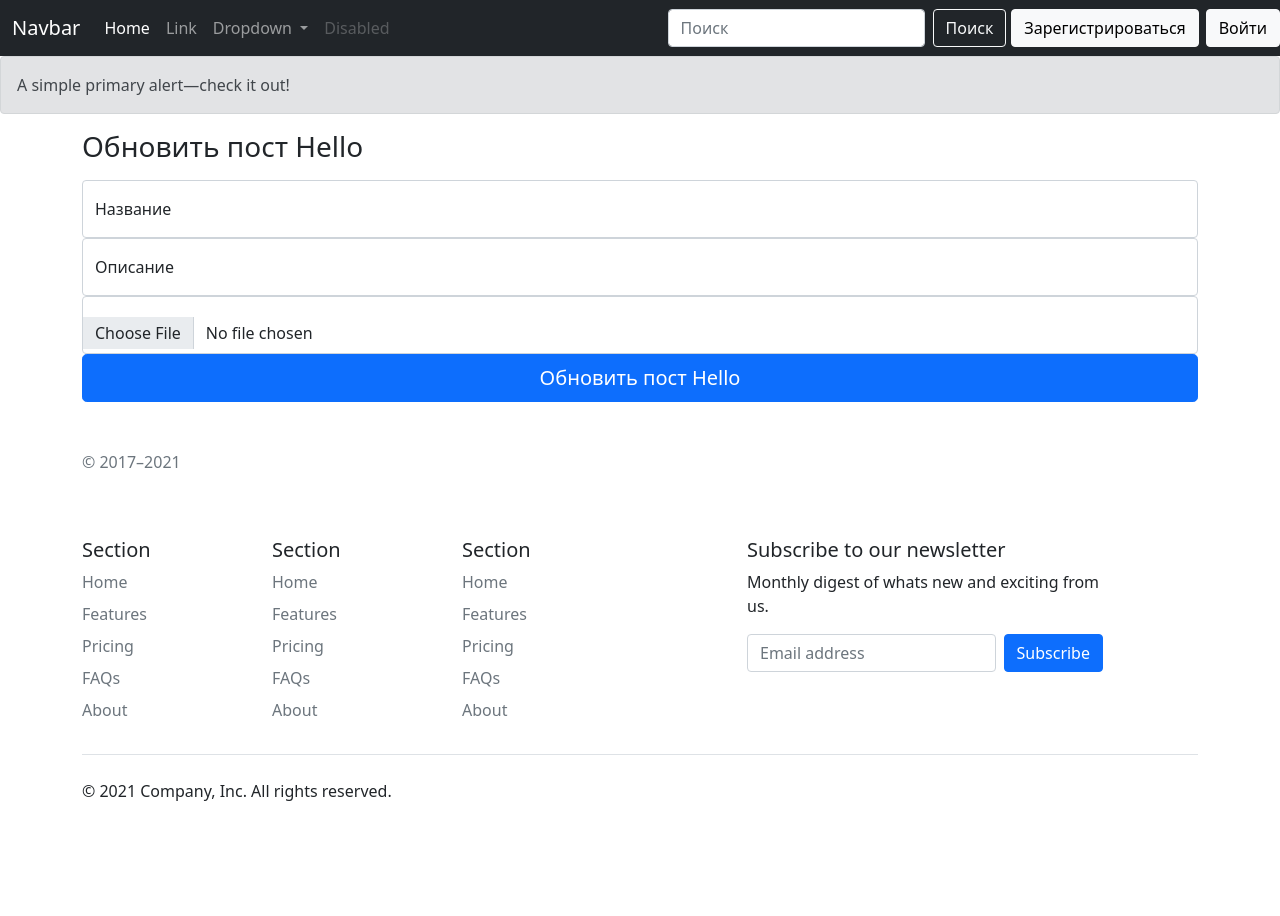
After one commit to Toktorov/Blog, a Django app: page /post/update/2 in a window 1280 px wide. The commit adds this page. Run offline with Django 4.2, Linux system fonts and the light colour scheme; data comes from the database, SQL or seed files in the repository; both versions use the stored data as it was after the commit; parts of the project's set-up code (start-up, migrations or seed data) failed here and were passed over.

Commit message:
CRUD system update, delete

```diff
--- a/blog/urls.py
+++ b/blog/urls.py
@@ -15,7 +15,7 @@ Including another URLconf
 """
 from django.contrib import admin
 from django.urls import path
-from posts.views import index, post_detail, post_create
+from posts.views import index, post_detail, post_create, post_update, post_delete
 from django.conf import settings
 from django.conf.urls.static import static
 from django.contrib.auth.views import LogoutView
@@ -25,6 +25,8 @@ urlpatterns = [
     path('', index, name = "index"),
     path('post/<int:id>', post_detail, name = "post_detail"),
     path('post/create', post_create, name = "post_create"),
+    path('post/update/<int:id>', post_update, name = "post_update"),
+    path('post/delete/<int:id>', post_delete, name = "post_delete"),
     path('register/', register, name = "register"),
     path('login/', user_login, name = "login"),
     path('logout/', LogoutView.as_view(next_page = 'index'), name = "logout"),
--- a/posts/views.py
+++ b/posts/views.py
@@ -49,3 +49,29 @@ def post_create(request):
         post_obj = Post.objects.create(user = request.user, title = title, description = description, image = image)
         return redirect('index')
     return render(request, 'post_create.html')
+
+def post_update(request, id):
+    post = Post.objects.get(id = id)
+    if request.method == 'POST':
+        title = request.POST.get('title')
+        description = request.POST.get('description')
+        image = request.FILES.get('image')
+        post = Post.objects.get(id = id)
+        post.title = title
+        post.description = description
+        post.image = image
+        post.save()
+        return redirect('post_detail', post.id)
+        # http://127.0.0.1:8000/post/update/1
+
+    context = {
+        'post' : post,
+    }
+    return render(request, 'post_update.html', context)
+
+def post_delete(request, id):
+    if request.method == 'POST':
+        post = Post.objects.get(id = id)
+        post.delete()
+        return redirect('index')
+    return render(request, 'post_delete.html')
--- a/templates/blog_detail.html
+++ b/templates/blog_detail.html
@@ -73,9 +73,11 @@
                 <input type="hidden" name = "like">
                 <button class = "btn btn-outline-primary"style="margin-top: 18px;">Понравилось</button>
               </form>
-
+              <a href="{% url 'post_update' post.id %}"><button class = "btn btn-outline-primary"style="margin-top: 18px;">Обновить</button></a>
+              <a href="{% url 'post_delete' post.id %}"><button class = "btn btn-outline-primary"style="margin-top: 18px;">Удалить</button></a>
             </div>
           </div>
+
           <form method="POST" class="row gy-2 gx-3 align-items-center" style="margin-top: 10px;">
             {% csrf_token %}
             <div class="col-auto">
--- /dev/null
+++ b/templates/post_update.html
@@ -0,0 +1,150 @@
+<!DOCTYPE html>
+<html lang="en">
+<head>
+    <meta charset="UTF-8">
+    <meta http-equiv="X-UA-Compatible" content="IE=edge">
+    <meta name="viewport" content="width=device-width, initial-scale=1.0">
+    <title>Blog</title>
+    <!-- CSS only -->
+    <link href="https://cdn.jsdelivr.net/npm/bootstrap@5.1.3/dist/css/bootstrap.min.css" rel="stylesheet" integrity="sha384-1BmE4kWBq78iYhFldvKuhfTAU6auU8tT94WrHftjDbrCEXSU1oBoqyl2QvZ6jIW3" crossorigin="anonymous">
+    <link rel="stylesheet" href="assets/css/style.css">
+</head>
+<body>
+    <!-- Navbar start -->
+    <nav class="navbar navbar-expand-lg navbar-dark bg-dark">
+        <div class="container-fluid">
+          <a class="navbar-brand" href="index.html">Navbar</a>
+          <button class="navbar-toggler" type="button" data-bs-toggle="collapse" data-bs-target="#navbarSupportedContent" aria-controls="navbarSupportedContent" aria-expanded="false" aria-label="Toggle navigation">
+            <span class="navbar-toggler-icon"></span>
+          </button>
+          <div class="collapse navbar-collapse" id="navbarSupportedContent">
+            <ul class="navbar-nav me-auto mb-2 mb-lg-0">
+              <li class="nav-item">
+                <a class="nav-link active" aria-current="page" href="#">Home</a>
+              </li>
+              <li class="nav-item">
+                <a class="nav-link" href="#">Link</a>
+              </li>
+              <li class="nav-item dropdown">
+                <a class="nav-link dropdown-toggle" href="#" id="navbarDropdown" role="button" data-bs-toggle="dropdown" aria-expanded="false">
+                  Dropdown
+                </a>
+                <ul class="dropdown-menu" aria-labelledby="navbarDropdown">
+                  <li><a class="dropdown-item" href="#">Action</a></li>
+                  <li><a class="dropdown-item" href="#">Another action</a></li>
+                  <li><hr class="dropdown-divider"></li>
+                  <li><a class="dropdown-item" href="#">Something else here</a></li>
+                </ul>
+              </li>
+              <li class="nav-item">
+                <a class="nav-link disabled">Disabled</a>
+              </li>
+            </ul>
+            <form class="d-flex">
+              <input class="form-control me-2" type="search" placeholder="Поиск" aria-label="Search">
+              <button class="btn btn-outline-light" type="submit">Поиск</button>
+            </form>
+          </div>
+          <!-- <button type="button" class="btn btn-light">Мой аккаунт</button> -->
+          <button type="button" class="btn btn-light">Зарегистрироваться</button>        </div>
+          <a href="login.html"><button type="button" class="btn btn-light" style="margin-left: -5px;">Войти</button></a>
+        </div>
+      </nav>
+      <!-- Navbar End -->
+      <!-- Alert -->
+      <div class="alert alert-secondary" role="alert">
+        A simple primary alert—check it out!
+      </div>
+      <!-- Alert end -->
+      <!-- Register Form Start -->
+      <div class="container">
+          <div class="row">
+            <form method="POST" enctype="multipart/form-data">
+              {% csrf_token %}
+                <h1 class="h3 mb-3 fw-normal">Обновить пост {{ post.title }}</h1>
+
+                <div class="form-floating">
+                  <input type="first_name" name = "title" class="form-control" id="floatingInput" placeholder="name@example.com">
+                  <label for="floatingInput">Название</label>
+                </div>
+                <div class="form-floating">
+                    <input type="last_name" name = "description" class="form-control" id="floatingInput" placeholder="name@example.com">
+                    <label for="floatingInput">Описание</label>
+                  </div>
+                <div class="form-floating">
+                    <input type="file" name = "image" class="form-control" id="customFile" />
+                </div>
+                <button class="w-100 btn btn-lg btn-primary" type="submit">Обновить пост {{ post.title }}</button>
+                <p class="mt-5 mb-3 text-muted">© 2017–2021</p>
+              </form>
+          </div>
+      </div>
+
+      <!-- Register Form End -->
+      <!-- Footer Start -->
+      <div class="container">
+        <footer class="py-5">
+          <div class="row">
+            <div class="col-2">
+              <h5>Section</h5>
+              <ul class="nav flex-column">
+                <li class="nav-item mb-2"><a href="#" class="nav-link p-0 text-muted">Home</a></li>
+                <li class="nav-item mb-2"><a href="#" class="nav-link p-0 text-muted">Features</a></li>
+                <li class="nav-item mb-2"><a href="#" class="nav-link p-0 text-muted">Pricing</a></li>
+                <li class="nav-item mb-2"><a href="#" class="nav-link p-0 text-muted">FAQs</a></li>
+                <li class="nav-item mb-2"><a href="#" class="nav-link p-0 text-muted">About</a></li>
+              </ul>
+            </div>
+
+            <div class="col-2">
+              <h5>Section</h5>
+              <ul class="nav flex-column">
+                <li class="nav-item mb-2"><a href="#" class="nav-link p-0 text-muted">Home</a></li>
+                <li class="nav-item mb-2"><a href="#" class="nav-link p-0 text-muted">Features</a></li>
+                <li class="nav-item mb-2"><a href="#" class="nav-link p-0 text-muted">Pricing</a></li>
+                <li class="nav-item mb-2"><a href="#" class="nav-link p-0 text-muted">FAQs</a></li>
+                <li class="nav-item mb-2"><a href="#" class="nav-link p-0 text-muted">About</a></li>
+              </ul>
+            </div>
+
+            <div class="col-2">
+              <h5>Section</h5>
+              <ul class="nav flex-column">
+                <li class="nav-item mb-2"><a href="#" class="nav-link p-0 text-muted">Home</a></li>
+                <li class="nav-item mb-2"><a href="#" class="nav-link p-0 text-muted">Features</a></li>
+                <li class="nav-item mb-2"><a href="#" class="nav-link p-0 text-muted">Pricing</a></li>
+                <li class="nav-item mb-2"><a href="#" class="nav-link p-0 text-muted">FAQs</a></li>
+                <li class="nav-item mb-2"><a href="#" class="nav-link p-0 text-muted">About</a></li>
+              </ul>
+            </div>
+
+            <div class="col-4 offset-1">
+              <form>
+                <h5>Subscribe to our newsletter</h5>
+                <p>Monthly digest of whats new and exciting from us.</p>
+                <div class="d-flex w-100 gap-2">
+                  <label for="newsletter1" class="visually-hidden">Email address</label>
+                  <input id="newsletter1" type="text" class="form-control" placeholder="Email address">
+                  <button class="btn btn-primary" type="button">Subscribe</button>
+                </div>
+              </form>
+            </div>
+          </div>
+
+          <div class="d-flex justify-content-between py-4 my-4 border-top">
+            <p>© 2021 Company, Inc. All rights reserved.</p>
+            <ul class="list-unstyled d-flex">
+              <li class="ms-3"><a class="link-dark" href="#"><svg class="bi" width="24" height="24"><use xlink:href="#twitter"></use></svg></a></li>
+              <li class="ms-3"><a class="link-dark" href="#"><svg class="bi" width="24" height="24"><use xlink:href="#instagram"></use></svg></a></li>
+              <li class="ms-3"><a class="link-dark" href="#"><svg class="bi" width="24" height="24"><use xlink:href="#facebook"></use></svg></a></li>
+            </ul>
+          </div>
+        </footer>
+      </div>
+      <!-- Footer End -->
+
+
+      <!-- JavaScript Bundle with Popper -->
+    <script src="https://cdn.jsdelivr.net/npm/bootstrap@5.1.3/dist/js/bootstrap.bundle.min.js" integrity="sha384-ka7Sk0Gln4gmtz2MlQnikT1wXgYsOg+OMhuP+IlRH9sENBO0LRn5q+8nbTov4+1p" crossorigin="anonymous"></script>
+</body>
+</html>
```
Also changed, not shown: templates/post_delete.html (added, +140 -0 lines), db.sqlite3.
